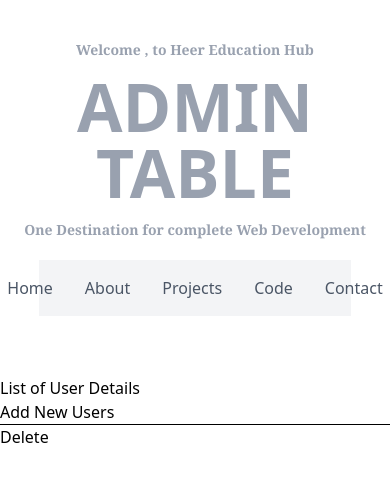
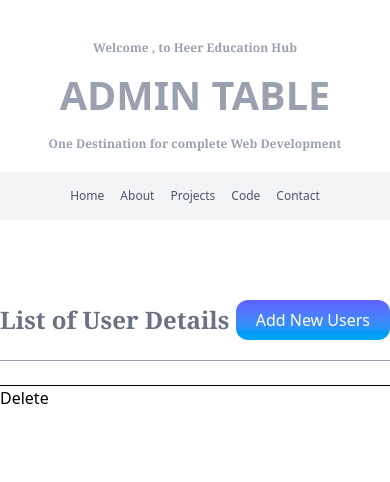
Before and after one commit to Heer-Savaliya/React-redux-toolkit, a React (Vite) app: page / in a window 390 px wide. Shown: the top 482 px of the page. Built offline with nearby package versions, Linux system fonts and the light colour scheme.

Commit message:
user component

```diff
--- /dev/null
+++ b/src/App.css
@@ -0,0 +1,5 @@
+*{
+    padding: 0%;
+    margin: 0px;
+    box-sizing: border-box;
+}
--- a/src/components/UserDetails.jsx
+++ b/src/components/UserDetails.jsx
@@ -3,18 +3,20 @@ import DeleteAllUser from './DeleteAllUser'
 
 const UserDetails = () => {
   return (
-    <div>
+    <div className='w-full md:w-[80%] lg:w-[50%]  mx-auto'>
       {/* Admin table */}
       <div>
-      <div>
-        <div>List of User Details</div>
-        <button>Add New Users</button>
+      <div className='flex items-center justify-between my-5'>
+        <div className='text-gray-500 font-semibold font-serif text-2xl'>List of User Details</div>
+        <button className='px-5 py-2 rounded-[12px] text-white bg-linear-to-t from-sky-500 to-indigo-500'>Add New Users</button>
       </div>
+      <hr className='text-gray-400'/>
+      <br />
       <ul>
         {/* <li>Hii</li>
         <li>Hyyyy</li> */}
       </ul>
-      <hr />
+      <hr/>
       <DeleteAllUser />
       </div>
     </div>
--- a/src/components/navbar.jsx
+++ b/src/components/navbar.jsx
@@ -11,15 +11,15 @@ const Navbar = () => {
 
   return(
     <div className='text-center py-10'>
-      <div className='text-gray-400 font-semibold font-serif text-sm'>Welcome , to Heer Education Hub</div>
+      <div className='text-gray-400 font-semibold font-serif text-xs sm:text-sm'>Welcome , to Heer Education Hub</div>
         <div className={`transform transition-transform duration-1000 ease-in-out ${zoom ? 'scale-110 text-gray-400' : 'scale-10'}`}>
-      <h1 className='text-6xl font-bold uppercase  py-5'>Admin Table</h1>
+      <h1 className='text-4xl md:text-6xl font-bold uppercase  py-5'>Admin Table</h1>
       </div>
 
-      <section className='flex items-center justify-center flex-col'>
-        <div className='text-gray-400 font-semibold font-serif text-sm'>One Destination for complete Web Development</div>
-        <nav className='bg-gray-100 w-[80%] my-5 p-4'>
-          <ul className='flex items-center justify-center gap-8 capitalize text-gray-600 font-medium '>
+      <section className='flex items-center justify-center flex-col w-full'>
+        <div className='text-gray-400 font-semibold font-serif text-xs sm:text-sm'>One Destination for complete Web Development</div>
+        <nav className='bg-gray-100 w-full sm:max-w-full md:w-[80%] lg:w-[50%] my-5 p-4 mx-auto'>
+          <ul className='flex items-center justify-center  gap-4 sm:gap-8 capitalize text-gray-600 font-medium text-xs sm:text-[15px]'>
             <li>
               <a href="#">Home</a>
            </li>
```
